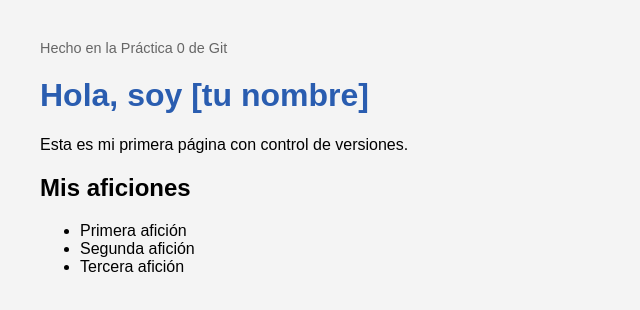
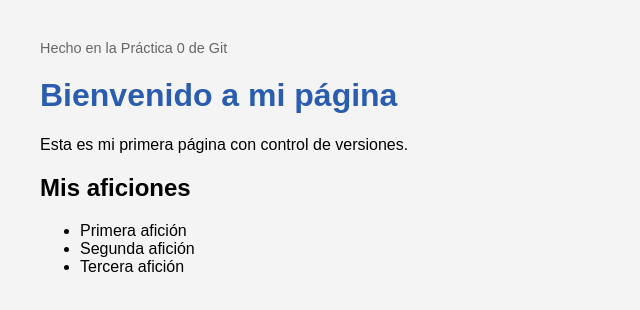
Before and after one commit to LMhectorr/primerrepo, a plain HTML site: page index.html in a window 1280 px wide. Shown: the whole page, without its empty margins (0-640 px from the left). Drawn offline with Linux system fonts and the light colour scheme.

Commit message:
Cambia el título

```diff
--- a/index.html
+++ b/index.html
@@ -7,7 +7,7 @@
 </head>
 <footer><p>Hecho en la Práctica 0 de Git</p></footer>
 <body>
-  <h1>Hola, soy [tu nombre]</h1>
+  <h1>Bienvenido a mi página</h1>
   <p>Esta es mi primera página con control de versiones.</p>
   <h2>Mis aficiones</h2>
   <ul>
```
